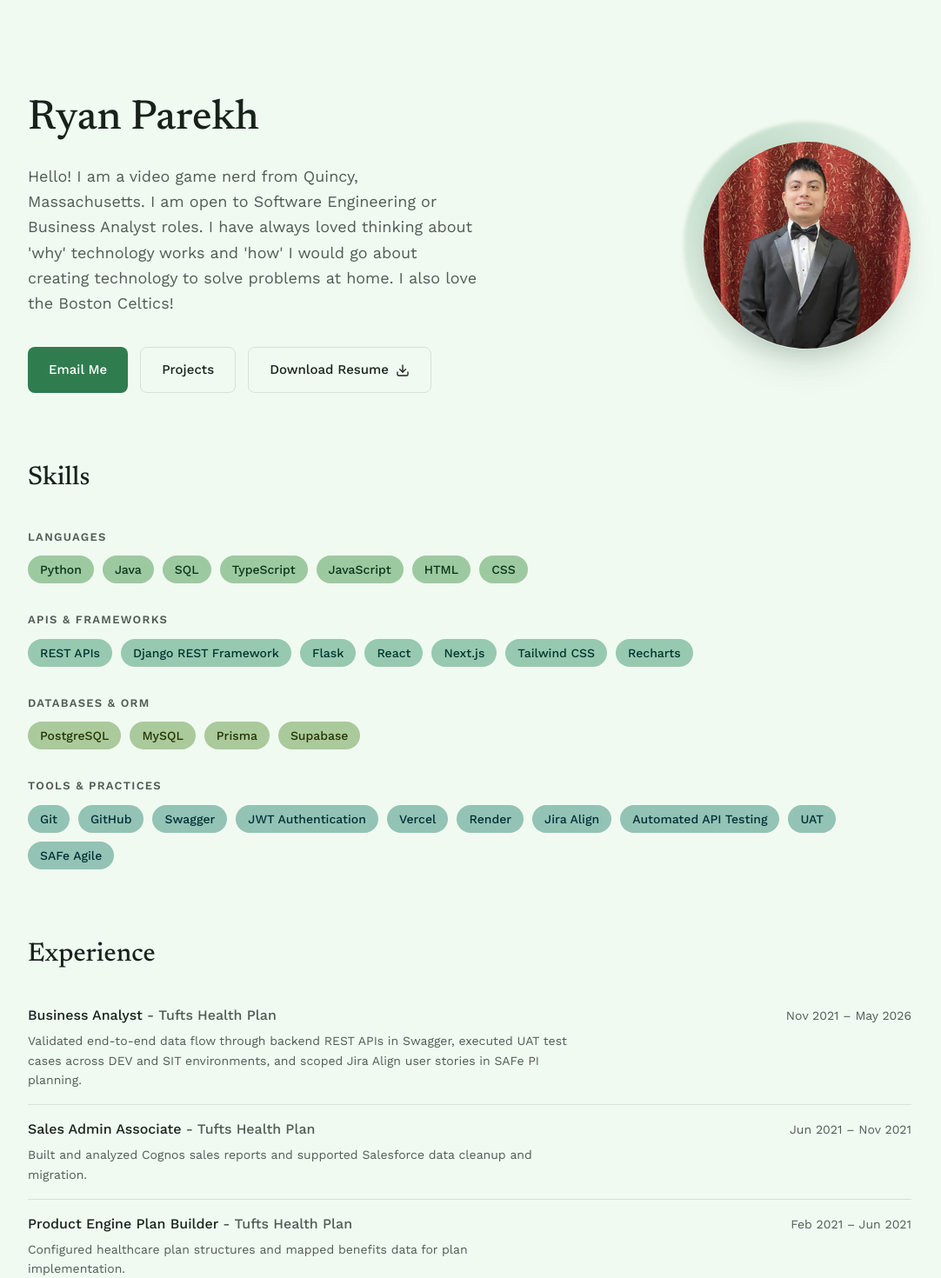
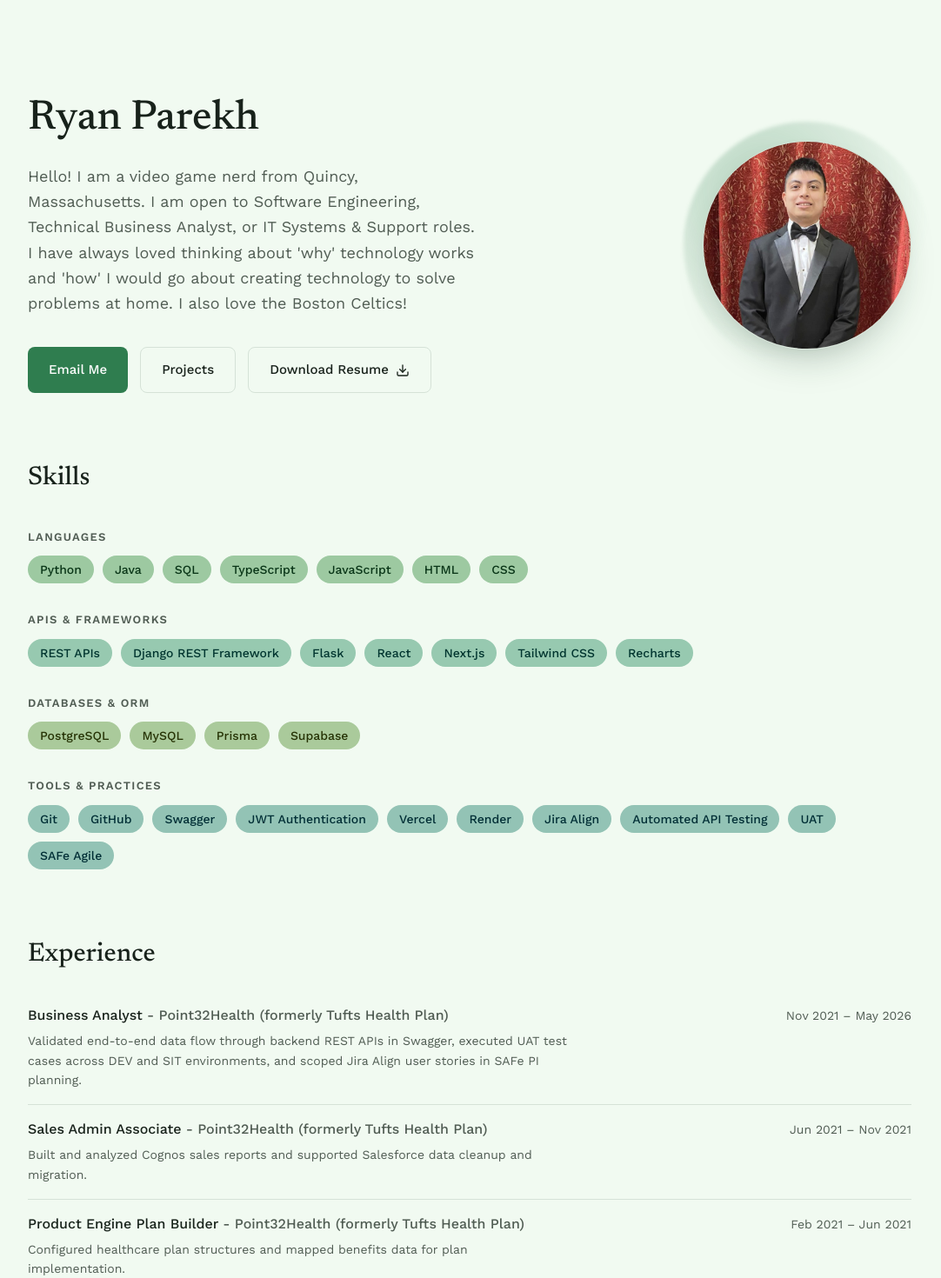
Before and after one commit to parekhr/portfolio, a React (Vite) app: page / in a window 1280 px wide. Shown: the top 1470 px of the page at 87% size, without its empty margins (100-1182 px from the left). Built offline with nearby package versions, Linux system fonts and the light colour scheme.

Commit message:
Updated experience fields and description

```diff
--- a/src/components/Hero.jsx
+++ b/src/components/Hero.jsx
@@ -12,7 +12,7 @@ function Hero() {
 
           <p className="max-w-[520px] text-lg leading-relaxed text-muted">
             Hello! I am a video game nerd from Quincy, Massachusetts.
-            I am open to Software Engineering or Business Analyst roles.
+            I am open to Software Engineering, Technical Business Analyst, or IT Systems & Support roles.
             I have always loved thinking about 'why' technology works and 'how' I would go about creating technology to solve problems at home.
             I also love the Boston Celtics!
           </p>
--- a/src/data/experience.js
+++ b/src/data/experience.js
@@ -1,21 +1,21 @@
 const experience = [
   {
     title: 'Business Analyst',
-    company: 'Tufts Health Plan',
+    company: 'Point32Health (formerly Tufts Health Plan)',
     dates: 'Nov 2021 – May 2026',
     description:
       'Validated end-to-end data flow through backend REST APIs in Swagger, executed UAT test cases across DEV and SIT environments, and scoped Jira Align user stories in SAFe PI planning.',
   },
   {
     title: 'Sales Admin Associate',
-    company: 'Tufts Health Plan',
+    company: 'Point32Health (formerly Tufts Health Plan)',
     dates: 'Jun 2021 – Nov 2021',
     description:
       'Built and analyzed Cognos sales reports and supported Salesforce data cleanup and migration.',
   },
   {
     title: 'Product Engine Plan Builder',
-    company: 'Tufts Health Plan',
+    company: 'Point32Health (formerly Tufts Health Plan)',
     dates: 'Feb 2021 – Jun 2021',
     description:
       'Configured healthcare plan structures and mapped benefits data for plan implementation.',
```
